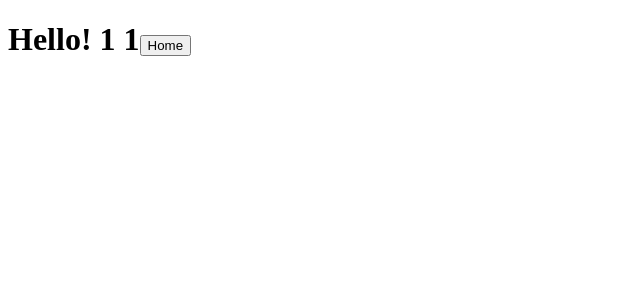
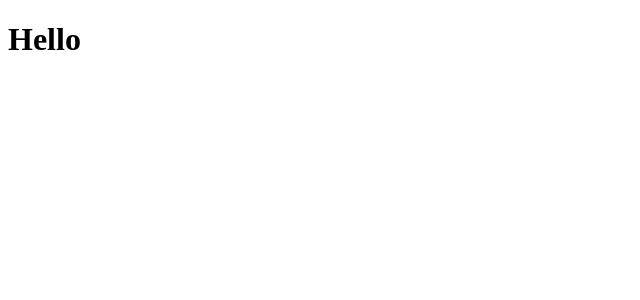
Before and after one commit to shahrukh1494/nextjs-fundamentals-practice, a Next.js app: page /fruit/1/1 in a window 1280 px wide. Shown: the top 300 px of the page, without its empty margins (0-640 px from the left). Built offline with nearby package versions, Linux system fonts and the light colour scheme.

Commit message:
dynamic route name as spread operator to take in any length of route name/s

```diff
--- /dev/null
+++ b/pages/fruit/[...name].tsx
@@ -0,0 +1,9 @@
+import { useRouter } from "next/router";
+
+export default function MyFruit() {
+  const router = useRouter();
+
+  console.log(router.query);
+
+  return <h1>Hello</h1>;
+}
--- a/pages/fruit/[name]/[subname].tsx
+++ /dev/null
@@ -1,18 +0,0 @@
-import { useRouter } from "next/router";
-
-export default function FruitName() {
-  const router = useRouter();
-
-  console.log(router);
-
-  function takeMeHome() {
-    router.push("/");
-  }
-
-  return (
-    <h1>
-      Hello! {router.query.name} {router.query.subname}
-      <button onClick={takeMeHome}>Home</button>
-    </h1>
-  );
-}
--- a/pages/fruit/[name]/index.tsx
+++ /dev/null
@@ -1,3 +0,0 @@
-export default function index() {
-  return <h1>Hello again!</h1>;
-}
```
